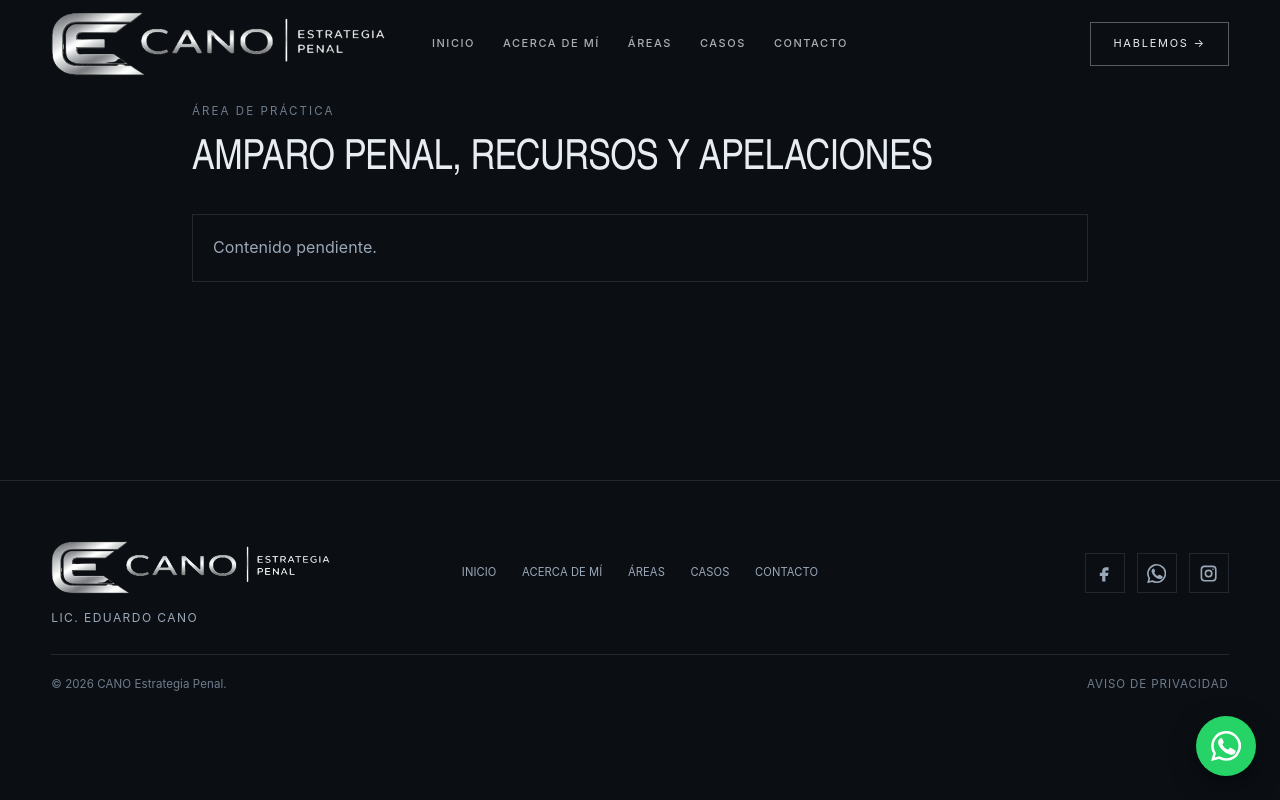
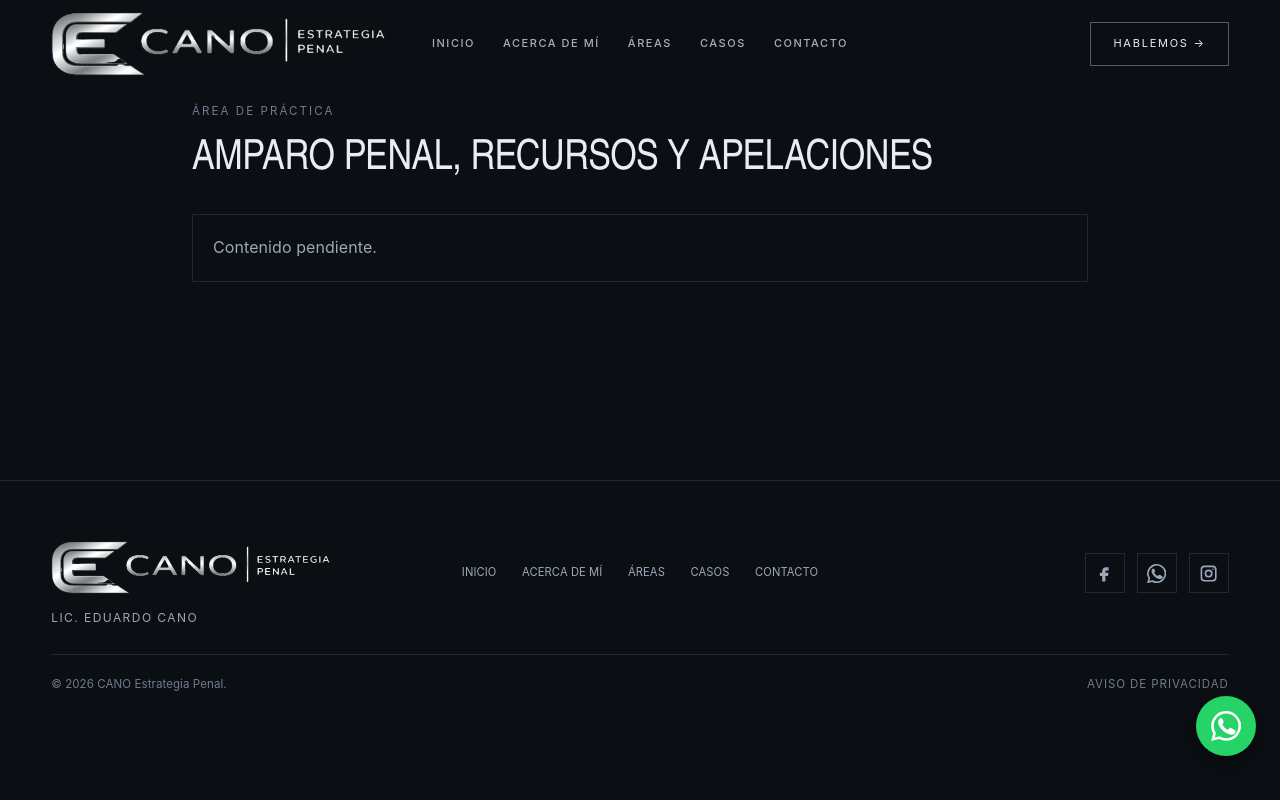
Before and after one commit to josuechavando350-png/nexus-engine, a Next.js app in the folder apps/cano-penal/: page /areas/amparo-recursos-y-apelaciones in a window 1280 px wide. Built offline with nearby package versions, Linux system fonts and the light colour scheme.

Commit message:
Update styles.css

```diff
--- a/apps/cano-penal/src/app/styles.css
+++ b/apps/cano-penal/src/app/styles.css
@@ -147,3 +147,7 @@ a,button,article,.cp-path,.cp-area,.cp-case,.cp-why article{-webkit-tap-highligh
 .cp-wa:active{background:#1FBE5A!important}
 @media(max-width:640px){.cp-wa{right:1.1rem;bottom:1.1rem}}
 @media(prefers-reduced-motion:reduce){.cp-wa{transition:none}}
+/* La burbuja no debe tapar el aviso de privacidad del footer */
+.cp-wa{bottom:2.75rem}
+@media(max-width:640px){.cp-wa{bottom:2.25rem}}
+.cp-footer-bottom,.cp-footer .cp-wrap:last-child{padding-bottom:4.5rem}
```
